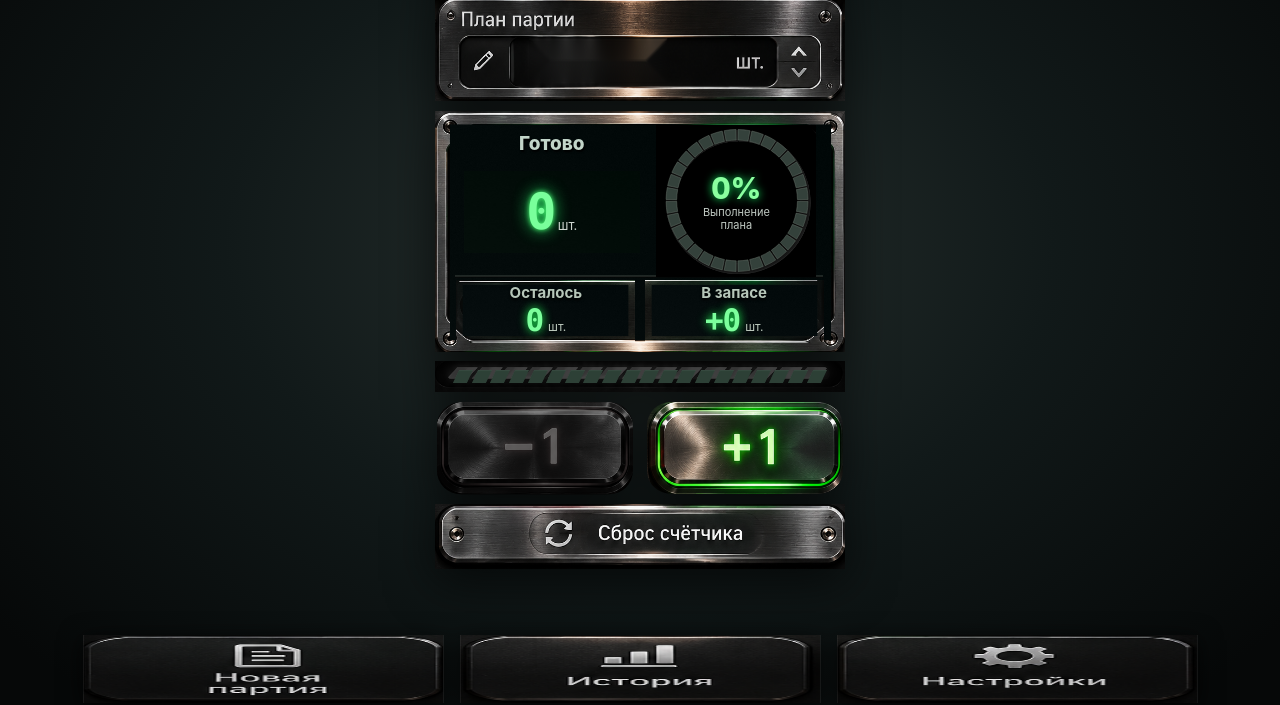
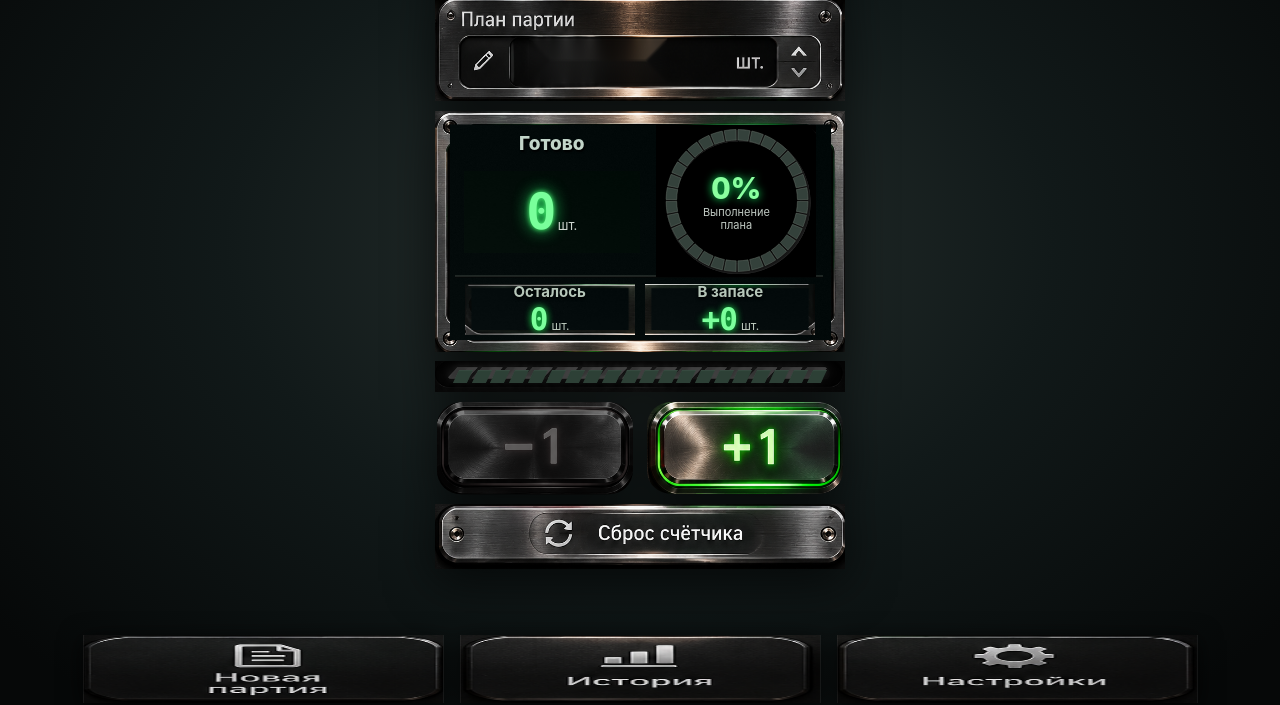
Before and after one commit to Saitama21/part-counter, a plain HTML site: page index.html in a window 1280 px wide. Shown: the part 95-800 px from the top of the page. Drawn offline with Linux system fonts and the light colour scheme.

Commit message:
Keep stat readouts and LED glow within dashboard safe area

```diff
--- a/style.css
+++ b/style.css
@@ -34,13 +34,13 @@ img{display:block;max-width:100%;user-select:none;-webkit-user-drag:none}
 .ring-center{position:absolute;left:19%;right:19%;top:25%;bottom:25%;display:flex;flex-direction:column;justify-content:center;align-items:center;text-align:center}
 .ring-center output{font-size:clamp(19px,5.5vw,30px);font-weight:850;color:#8aff9f;font-variant-numeric:tabular-nums;text-shadow:0 0 8px #13e760}
 .ring-center small{font-size:clamp(7px,2vw,11px);line-height:1.2;color:#c0cac3}
-.stats{position:absolute;inset:70% 5.2% 4.5%;display:grid;grid-template-columns:1fr 1fr;gap:2.5%}
-.stat{position:relative;min-width:0;display:flex;flex-direction:column;align-items:center;justify-content:center;padding:2% 4%}
+.stats{position:absolute;inset:72% 7.2% 7%;display:grid;grid-template-columns:1fr 1fr;gap:3%}
+.stat{position:relative;min-width:0;display:flex;flex-direction:column;align-items:center;justify-content:center;padding:5% 8%;overflow:hidden;isolation:isolate}
 .stat-left{background:url("./06_stat_panel_clean.png") center/100% 100% no-repeat}
 .stat-right{background:url("./07_stat_panel_clean.png") center/100% 100% no-repeat}
 .stat-heading{font-size:clamp(10px,3.1vw,15px);font-weight:700;color:#b6c6b9;text-shadow:0 2px 3px #000;white-space:nowrap}
-.stat-value{display:flex;align-items:baseline;justify-content:center;gap:5px;max-width:100%}
-.stat-value output{font-family:ui-monospace,"SFMono-Regular",Menlo,monospace;font-size:clamp(19px,5.8vw,31px);font-weight:850;color:#7cff9c;font-variant-numeric:tabular-nums;text-shadow:0 0 10px #1eff58;white-space:nowrap;letter-spacing:-1px}
+.stat-value{display:flex;align-items:baseline;justify-content:center;gap:4px;max-width:92%;min-width:0;white-space:nowrap}
+.stat-value output{font-family:ui-monospace,"SFMono-Regular",Menlo,monospace;font-size:clamp(19px,5.8vw,31px);font-weight:850;color:#7cff9c;font-variant-numeric:tabular-nums;text-shadow:0 0 7px #1eff58;white-space:nowrap;letter-spacing:-1px}
 .stat-value span{color:#becbbf;font-size:clamp(9px,2.5vw,12px)}
 .bar{position:relative;width:100%;aspect-ratio:738/56}
 .bar-base{position:absolute;inset:0;width:100%;height:100%;filter:grayscale(1) brightness(.28)}
```
